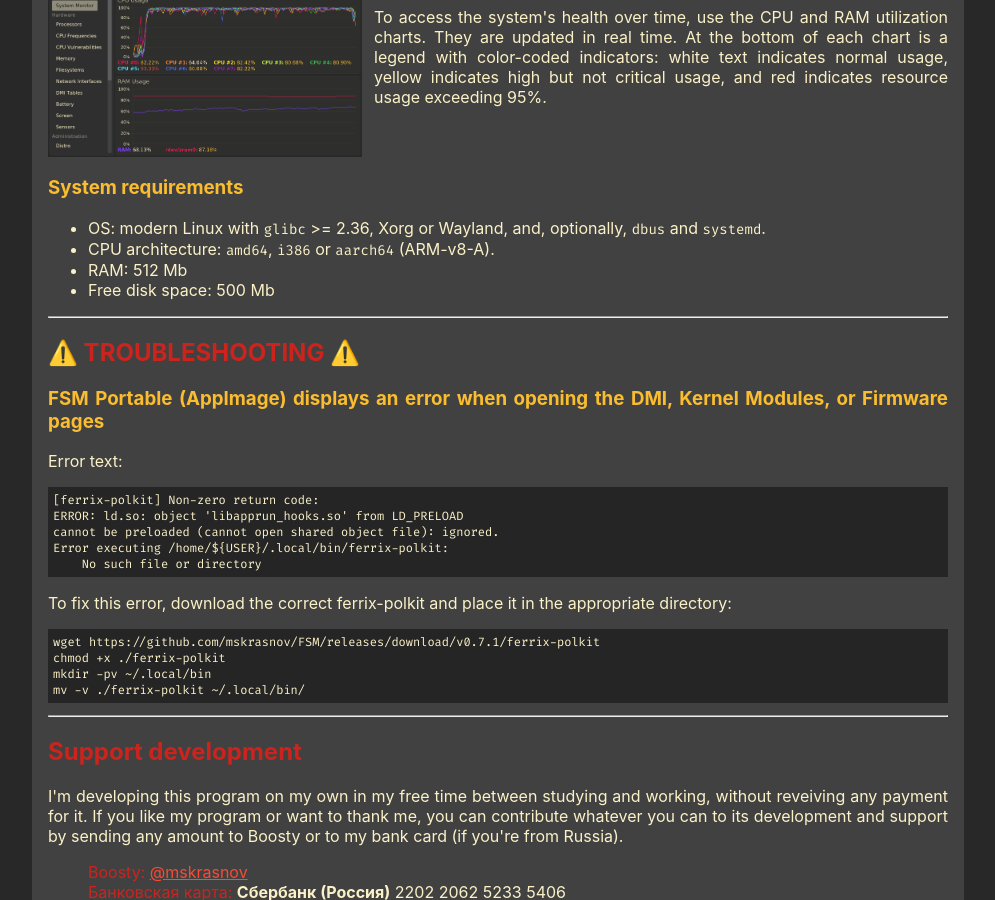
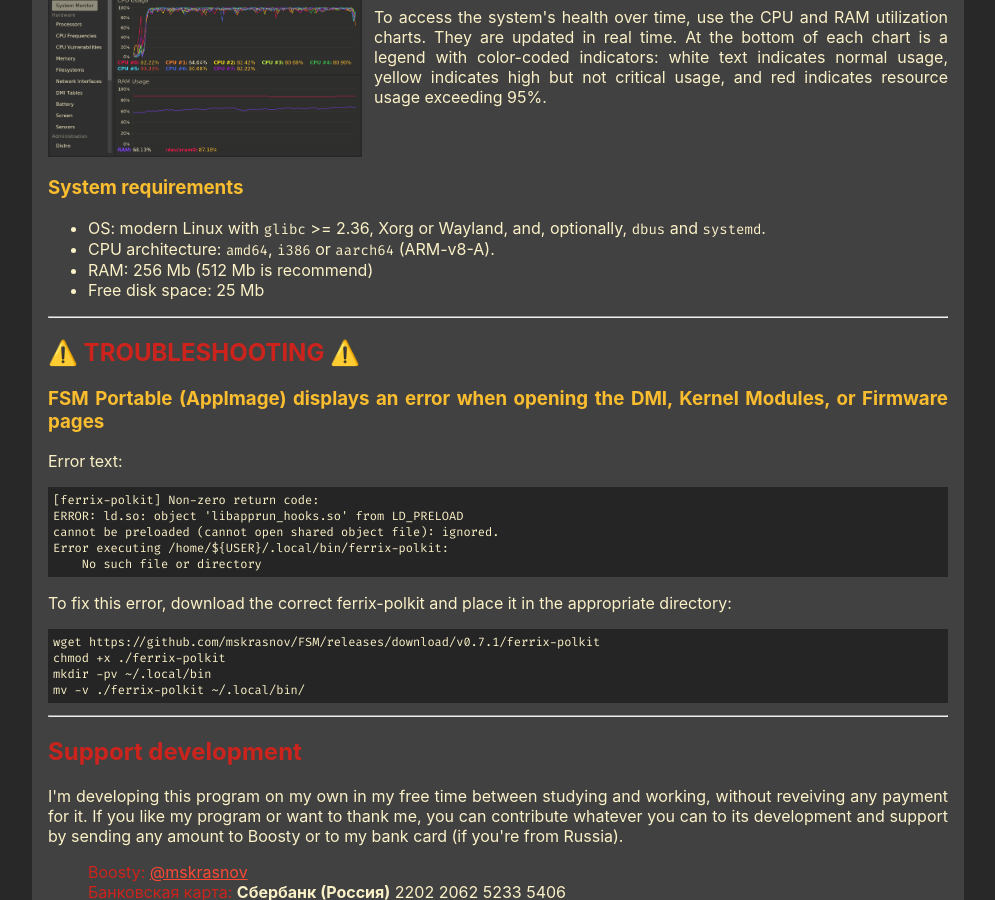
Before and after one commit to mskrasnov/mskrasnov.github.io, a Jekyll site: the page fsm/index.html, which Jekyll copies as it is, in a window 1280 px wide and 900 px high, scrolled down 1893 px. Shown: the whole window, without its empty margins (142-1137 px from the left). Built offline with Jekyll 4.4.1, drawn with Linux system fonts in a browser that asks for light colours; comment, search, counter and statistics services are not loaded.

Commit message:
Update system requirements

```diff
--- a/fsm/index.html
+++ b/fsm/index.html
@@ -130,8 +130,8 @@
         <li>OS: modern Linux with <tt>glibc</tt> >= 2.36, Xorg or Wayland, and, optionally,
             <tt>dbus</tt> and <tt>systemd</tt>.</li>
         <li>CPU architecture: <tt>amd64</tt>, <tt>i386</tt> or <tt>aarch64</tt> (ARM-v8-A).</li>
-        <li>RAM: 512 Mb</li>
-        <li>Free disk space: 500 Mb</li>
+        <li>RAM: 256 Mb (512 Mb is recommend)</li>
+        <li>Free disk space: 25 Mb</li>
       </ul>
 
       <hr><h2 class="donation" id="troubleshooting">⚠️ TROUBLESHOOTING ⚠️</h2>
```
